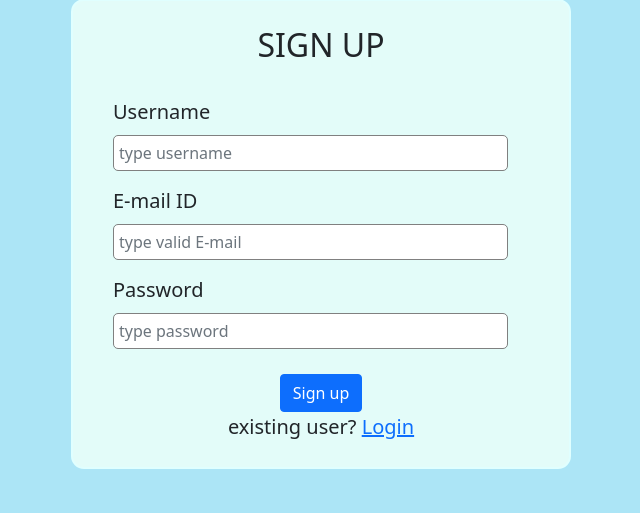
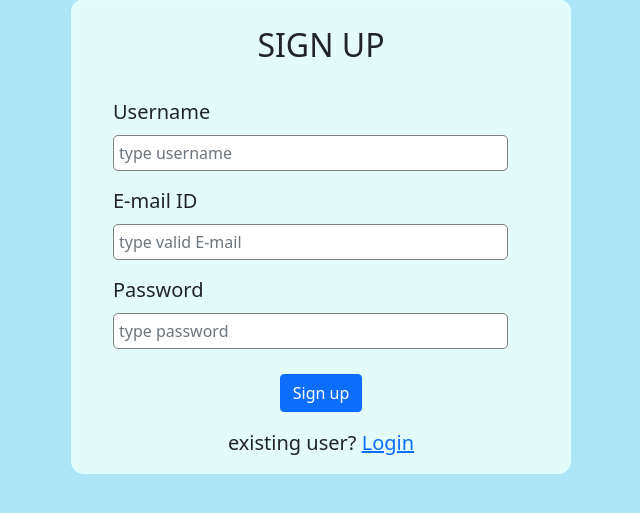
Before and after one commit to noora-mohdd/hospital-management-system, a Python web app: template hospital mgmt sys/templates/register.html in a window 1280 px wide. Shown: the part 221-734 px from the top of the page, without its empty margins (319-959 px from the left). Run offline with Jinja, Linux system fonts and the light colour scheme; the template is opened without the code that fills it, so the values that code supplies are empty.

Commit message:
made login and regis pages

```diff
--- a/hospital mgmt sys/templates/login.html
+++ b/hospital mgmt sys/templates/login.html
@@ -39,7 +39,7 @@
                 </div>
                 <div class="text-center" style="margin-top: -8px;">
                     <input type="submit" class="btn btn-primary" value="Login"> <br>
-                    new user? <a href="/hospital mgmt sys/templates/register.html"> Register</a>
+                    <p class="mt-3">new user? <a href="/hospital mgmt sys/templates/register.html"> Register</a></p>
 
                 </div>
             </form>
--- a/hospital mgmt sys/templates/register.html
+++ b/hospital mgmt sys/templates/register.html
@@ -10,7 +10,7 @@
             margin-bottom: 15px;
         }
         #form-body{
-        height: 470px;
+        height: 475px;
         width: 500px;
         border: 2px solid lightcyan;
         border-radius: 13px;
@@ -43,7 +43,7 @@
                 </div>
                 <div class="text-center" style="margin-top: 25px;">
                     <input type="submit" class="btn btn-primary" value="Sign up"> <br>
-                    existing user? <a href="/hospital mgmt sys/templates/login.html"> Login</a>
+                    <p class="mt-3">existing user? <a href="/hospital mgmt sys/templates/login.html"> Login</a></p>
 
                 </div>
             </form>
```
